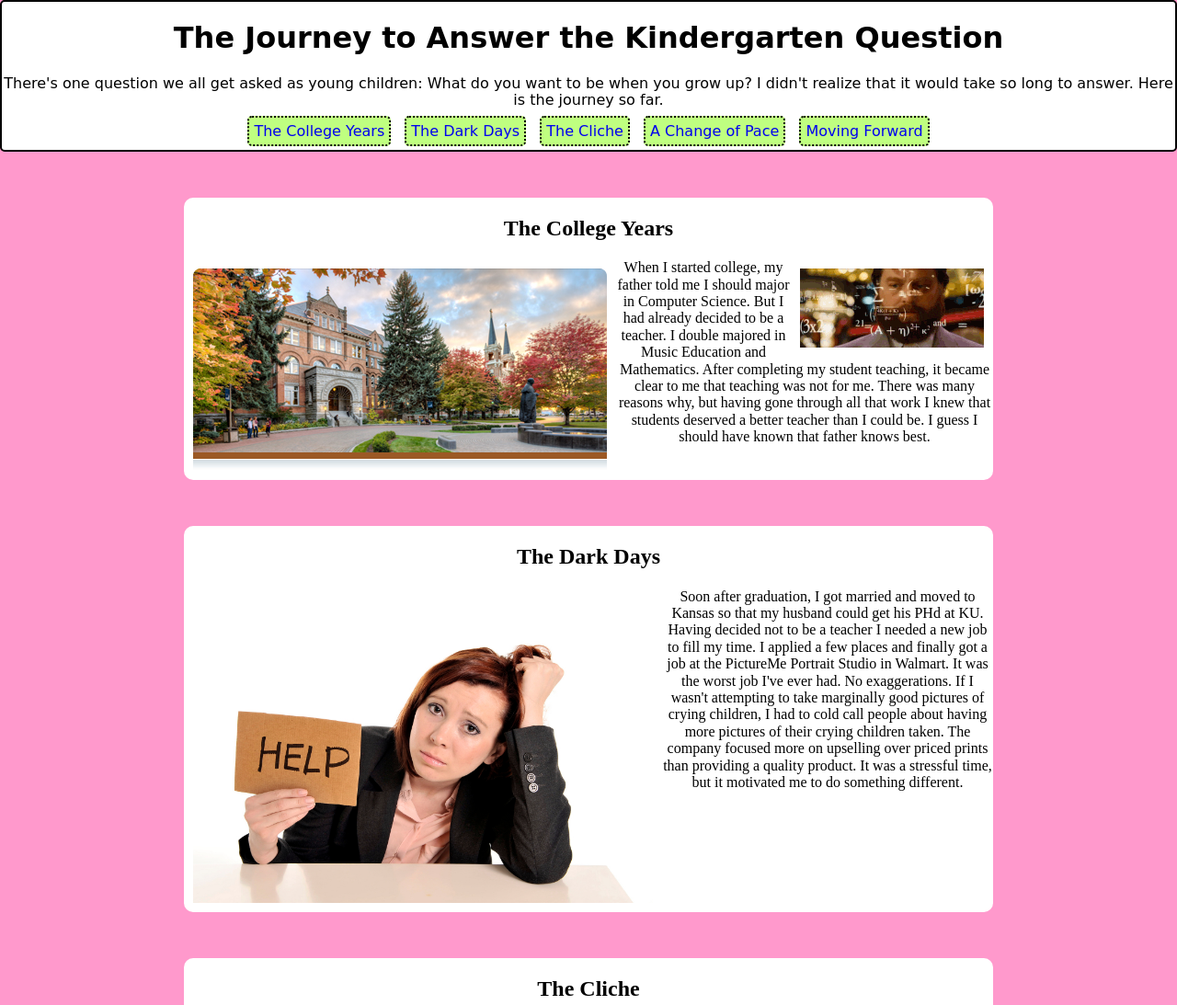
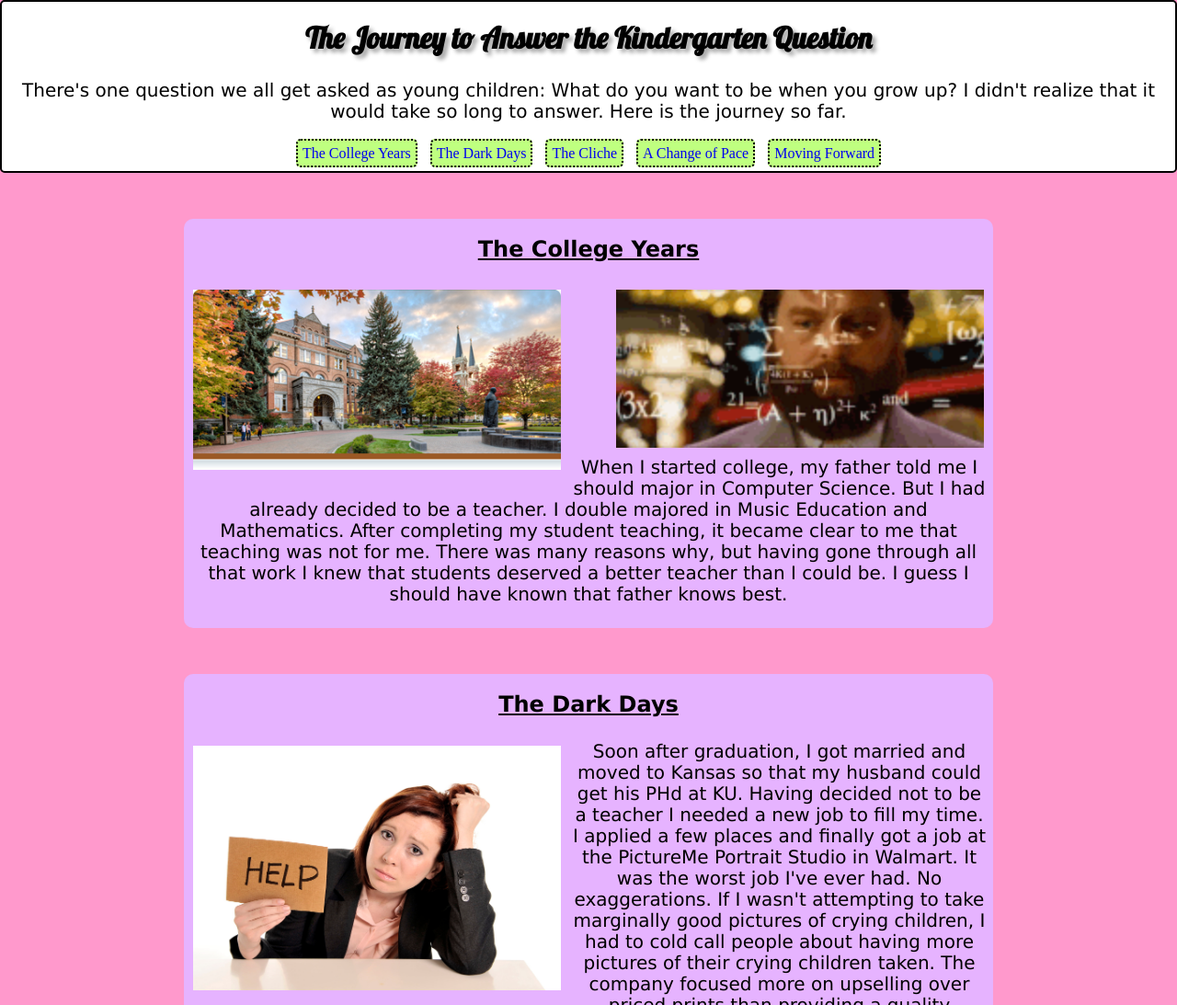
Before and after one commit to mhensz/html-me-something, a plain HTML site: page index.html in a window 1280 px wide. Shown: the top 1093 px of the page at 92% size. Drawn offline with nearby package versions, Linux system fonts and the light colour scheme.

Commit message:
final copy for review

```diff
--- a/index.html
+++ b/index.html
@@ -2,8 +2,10 @@
 <html>
     <head>
         <title>My Career Journey</title>
+        <link href="https://fonts.googleapis.com/css?family=Josefin+Sans:400,700|Lobster" rel="stylesheet">
         <link type="text/css" rel="stylesheet" href="stylesheet.css">
         <link type="text/css" rel="stylesheet" href="normalize.css">
+
     </head>
     <body>
         <header>
@@ -26,7 +28,7 @@
                     <h2>The College Years</h2>
 
                     <img class="align-left" src="Images/BeautifulGonzaga1.jpg" alt="Gonzaga University">
-                    <img class="align-right" src ="Images/200w_d.gif" alt="Math is awesome">
+                    <img id ="small-gif" class="align-right" src ="Images/200w_d.gif" alt="Math is awesome">
                     <p>
                         When I started college, my father told me I should major in Computer Science.
                         But I had already decided to be a teacher. I double majored in Music Education and Mathematics.
@@ -53,16 +55,15 @@
                 <section>
                     <a name="cliche"></a>
                     <h2>The Cliche</h2>
+                    <img class="align-left" src="Images/balloons.jpg" alt="Balloon Arts">
+                    <img class="align-right" src="Images/starbucks.jpg" alt="Starbucks Halloween">
                     <p>After the portrait studio I worked a short stint at a local balloon shop. But the hours weren't
                         very consistent.
-                    <img class="align-left"src="Images/balloons.jpg" alt="Balloon Arts">
-                    <img class="align-right" src="Images/starbucks.jpg" alt="Starbucks Halloween">
                         I needed a different job while I figured out what to do next.  I landed a
                         position at the Starbucks in downtown Lawrence.  It was a bit tough resigning myself to being the
                         cliche of a college graduate working at Starbucks, but it wasn't a bad job.  I got promoted to
                         supervisor a few months after I started.  I enjoyed my co-workers and the friendships I made with
                         regular customers.
-
                         But working in retail, especially in a place where customer demands are so high,
                         begins to wear on you after a while. The hours were also inconsistent.  After a couple years it was
                         clear to me that this was not a career I would be happy in long term.
@@ -92,22 +93,22 @@
                         a system administration supervisor.  The higher ups had gotten wind that I was technically inclined.
                         I took the job even though it was a third shift job.  I taught myself Access, VBA, and SQL on the job.
                         I quickly started buidling tools for the building to use.  A year later, I was promoted to manager.
-                        <figure>
-                            <img src="Images/sys admin.jpg" alt="System Admin">
-                            <figcaption>Have you tried turning it off and on again?</figcaption>
-                        </figure>
                         While it has been good work experience, I often spend more time fixing printers than coding.  The
                         technology we use is so outdated I don't feel like I'm being challenged or moving my knowledge forward.
                         That's why I jumped at the chance to join the LaunchCode program.  I enjoy a fast paced learning environment
                         and I'm hoping at the end to move on to bigger and better things.  This should put me one step closer to
                         deciding what I'm going to be when I grow up.
                     </p>
+                    <figure>
+                        <img src="Images/sys admin.jpg" alt="System Admin">
+                        <figcaption>Have you tried turning it off and on again?</figcaption>
+                    </figure>
                 </section>
 
             </article>
         </main>
         <footer>
-
+            <p>&copy;Marjie Hensz 2017</p>
         </footer>
     </body>
 </html>
--- a/stylesheet.css
+++ b/stylesheet.css
@@ -12,7 +12,15 @@ header {
     border-radius: 5px;
     padding: 0 0 10px 0;
     text-align: center;
+
+
+}
+
+h1 {
     font-family: 'Lobster', cursive;
+    font-size: 2em;
+    text-shadow: 4px 4px 4px #aaa;
+
 }
 
 nav li {
@@ -33,6 +41,42 @@ li a:hover {
     color:  #ff4da6;
 }
 
+
+
+section {
+    margin: 50px 200px;
+    text-align: center;
+    background-color:  #e6b3ff;
+    border-radius: 10px;
+    overflow: hidden;
+}
+
+h2 {
+    font-family: Verdana, sans-serif;
+    font-weight: bold;
+    text-decoration: underline;
+}
+
+
+img {
+
+    height: auto;
+    width: auto;
+
+    max-width: 400px;
+}
+
+p {
+    padding: 5px;
+    font-family: Verdana, sans-serif;
+    font-size: 1.25em;
+}
+
+#small-gif {
+    height: auto;
+    width: 500px;
+}
+
 .align-left {
     float: left;
     margin: 10px;
@@ -42,21 +86,3 @@ li a:hover {
     float: right;
     margin: 10px;
 }
-
-section {
-    margin: 50px 200px;
-    text-align: center;
-    background-color: white;
-    border-radius: 10px;
-    overflow: hidden;
-}
-
-img {
-
-    height: auto;
-    width: auto;
-
-    max-width: 500px;
-    max-height: 500px;
-
-}
```
